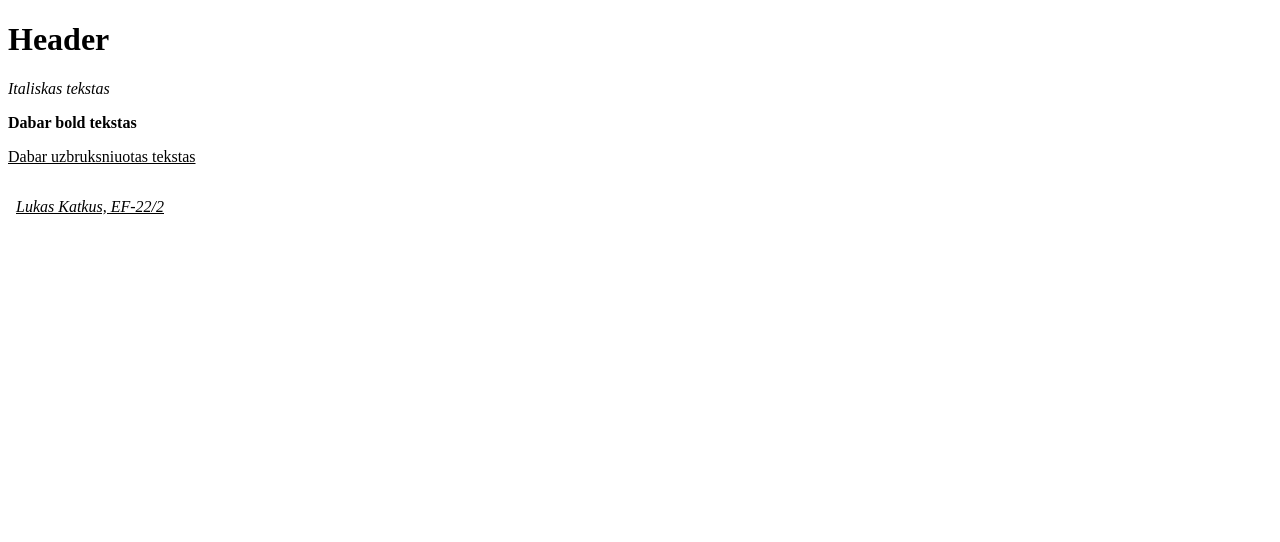
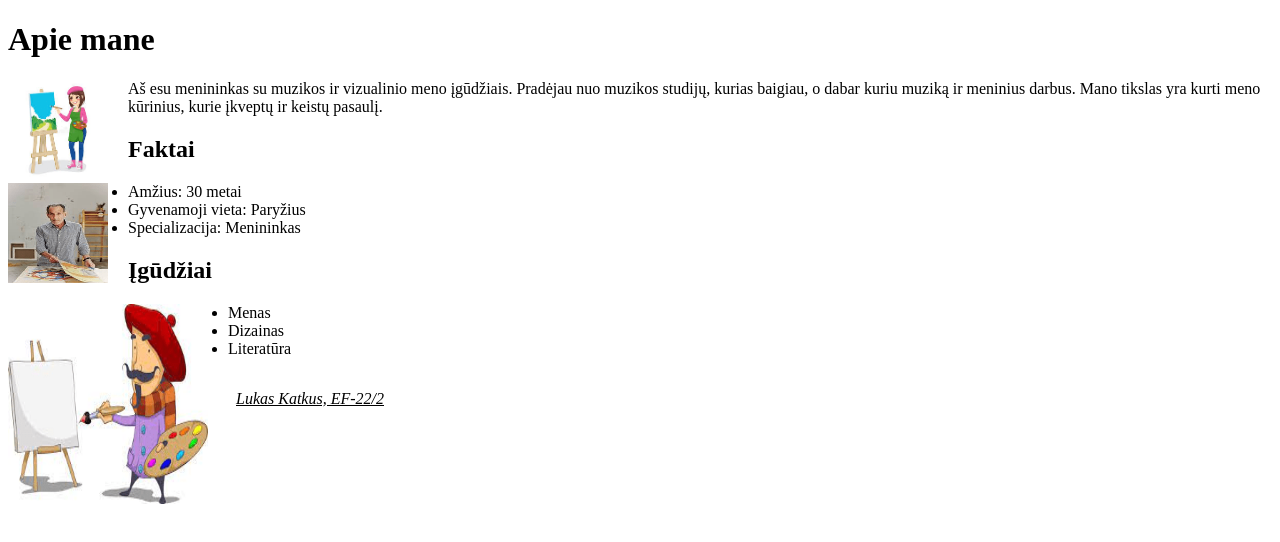
Before and after one commit to LukasKatkus/Laborai-skriptinio, a plain HTML site: page LD1/index.html in a window 1280 px wide. Drawn offline with Linux system fonts and the light colour scheme.

Commit message:
Add files via upload

```diff
--- a/LD1/index.html
+++ b/LD1/index.html
@@ -7,18 +7,38 @@
   <meta name="viewport" content="width=device-width, initial-scale=1.0">
   <meta http-equiv="X-UA-Compatible" content="ie=edge">
   <title>Document</title>
-
+  <style>
+    /* Add CSS to control image placement */
+    img {
+      float: left; /* Float the images to the left */
+      margin-right: 20px; /* Add some margin to separate text from images */
+    }
+  </style>
 </head>
 
 <body>
-  <h1>Header</h1>
-  <p><i>Italiskas tekstas</i></p>
-  <p><b>Dabar bold tekstas</b></p>
-  <p><u>Dabar uzbruksniuotas tekstas</u></p>
+  <h1>Apie mane</h1>
+  <img src="img1.png" alt="Nuotrauka apie mane" width="100" height="100">
+  <p>Aš esu menininkas su muzikos ir vizualinio meno įgūdžiais. Pradėjau nuo muzikos studijų, kurias baigiau, o dabar kuriu muziką ir meninius darbus. Mano tikslas yra kurti meno kūrinius, kurie įkveptų ir keistų pasaulį.</p>
+
+  <h2>Faktai</h2>
+  <img src="img2.png" alt="Faktų nuotrauka" width="100" height="100">
+    <ul>
+        <li>Amžius: 30 metai</li>
+        <li>Gyvenamoji vieta: Paryžius</li>
+        <li>Specializacija: Menininkas</li>
+    </ul>
+
+    <h2>Įgūdžiai</h2>
+    <img src="img3.png" alt="Įgūdžių nuotrauka" width="200" height="200">
+    <ul>
+        <li>Menas</li>
+        <li>Dizainas</li>
+        <li>Literatūra</li>
+    </ul>
 
   <!-- Pridedam snippet-example-1.html sukurta snippet'a -->
   <object data="snippet-example-1.html"></object>
-
 </body>
 
 </html>
```
Also changed, not shown: LD1/img1.png (added), LD1/img2.png (added), LD1/img3.png (added).
